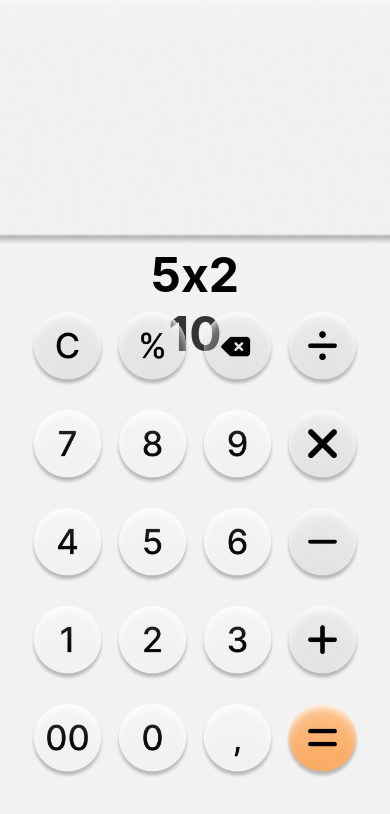
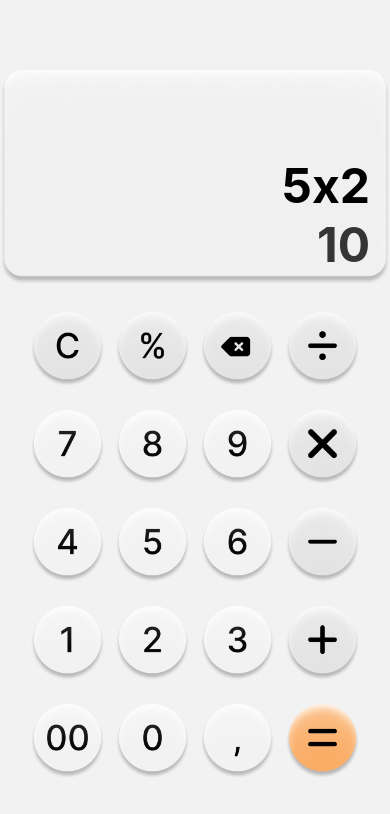
Before and after one commit to JMProjectsDev/SimpleCalculatorRN, a React Native app: screen / in a window 390 px wide. Shown: the top 814 px of the page. Built offline with nearby package versions, Linux system fonts and the light colour scheme.

Commit message:
UI v0.0 completed

```diff
--- a/components/ResultsPanel.js
+++ b/components/ResultsPanel.js
@@ -7,8 +7,10 @@ export default function ResultsPanel() {
         source={require("../assets/resultsVisualizer.png")}
         style={styles.resultsVisualizer}
       />
-      <Text style={styles.digits}>5x2</Text>
-      <Text style={styles.result}>10</Text>
+      <View style={styles.operations}>
+        <Text style={styles.digits}>5x2</Text>
+        <Text style={styles.result}>10</Text>
+      </View>
     </View>
   );
 }
@@ -21,19 +23,25 @@ const styles = StyleSheet.create({
     alignItems: "center",
     width: "100%",
     height: "30%",
+    position: "relative",
   },
   resultsVisualizer: {
     width: "100%",
     height: "100%",
-    borderColor: "black",
-    objectFit: "contain",
+    resizeMode: "contain",
   },
-
+  operations: {
+    position: "absolute",
+    alignItems: "flex-end",
+    bottom: 30,
+    right: 20,
+    zIndex: 10,
+  },
   digits: {
     fontSize: 48,
     fontWeight: "700",
+    color: "#000",
   },
-
   result: {
     fontSize: 48,
     fontWeight: "700",
```
